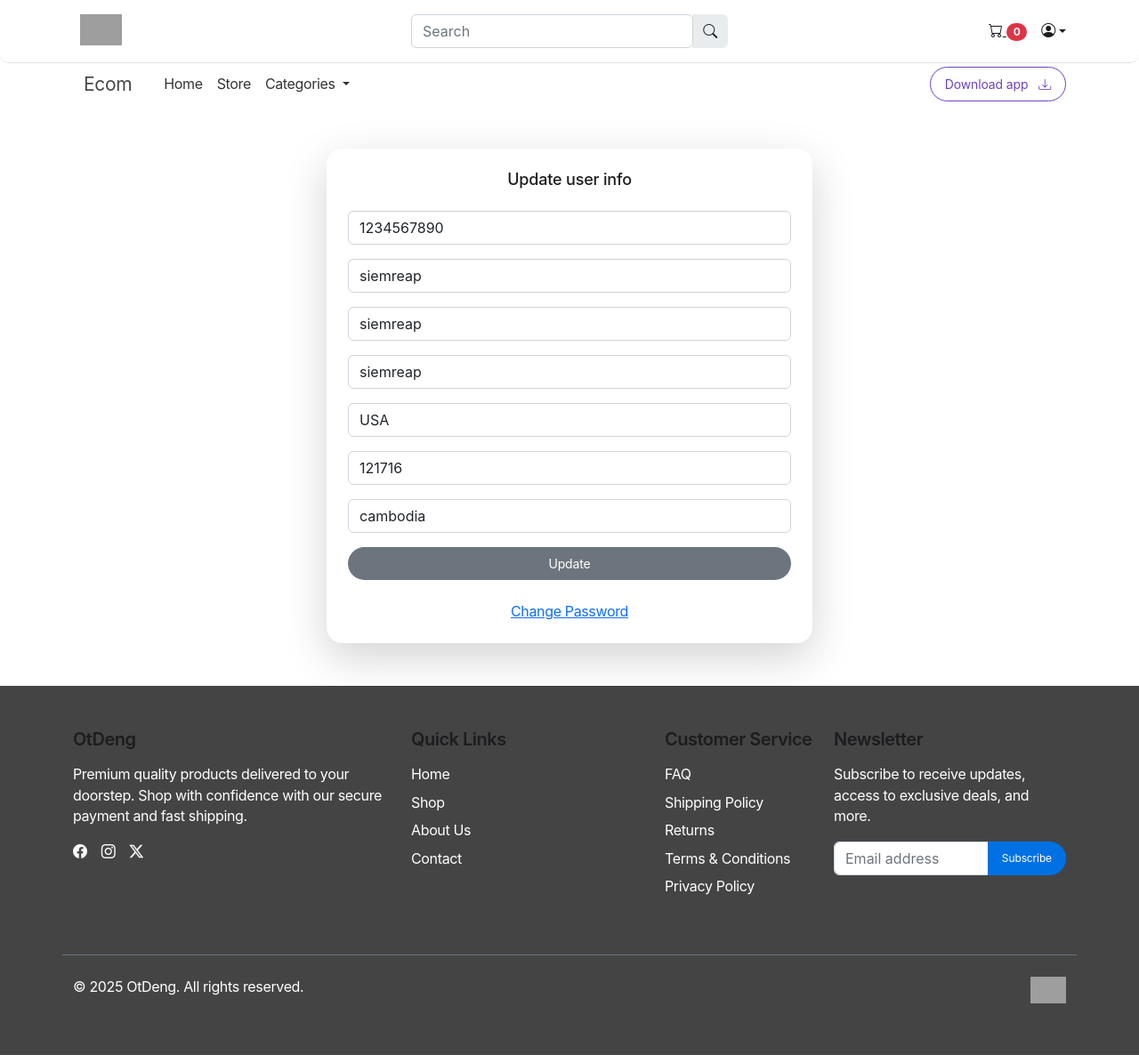
After one commit to NatKimSreng/Shop, a Django app: page /update_info/ in a window 1280 px wide. The commit adds this page. Shown: the whole page at 89% size. Run offline with Django 5.2, Linux system fonts and the light colour scheme; a user stored in the database is signed in; data comes from the database, SQL or seed files in the repository; both versions use the stored data as it was after the commit; grey boxes are pictures that could not be loaded.

Commit message:
add user info

```diff
--- a/store/admin.py
+++ b/store/admin.py
@@ -8,6 +8,7 @@ admin.site.register(Category)
 admin.site.register(Customer)
 admin.site.register(Product)
 admin.site.register(Order)
+admin.site.register(Profile)
 
 class ProfileInline(admin.StackedInline):
 	model = Profile
--- a/store/forms.py
+++ b/store/forms.py
@@ -1,6 +1,7 @@
 from django.contrib.auth.models import User
 from django.contrib.auth.forms import UserCreationForm, UserChangeForm, SetPasswordForm
 from django import forms
+from .models import Profile
 
 
 
@@ -14,6 +15,7 @@ class UserInfoForm(forms.ModelForm):
 	country = forms.CharField(label="", widget=forms.TextInput(attrs={'class':'form-control', 'placeholder':'Country'}), required=False)
 
 	class Meta:
+		model = Profile
 		fields = ('phone', 'address1', 'address2', 'city', 'state', 'zipcode', 'country', )
 
 
--- a/store/models.py
+++ b/store/models.py
@@ -4,6 +4,7 @@ import datetime
 from django.contrib.auth.models import User
 from .models import *
 from django.db.models.signals import post_save
+
 
 
 class Profile(models.Model):
--- a/store/templates/store/main.html
+++ b/store/templates/store/main.html
@@ -136,6 +136,9 @@
                     <li>
                       <a class="dropdown-item" href="{% url 'update_user' %}"
                         >Profile ({{ user }})</a
+                      >
+                      <a class="dropdown-item" href="{% url 'update_info' %}"
+                        >UserInfo</a
                       >
                     </li>
                     <li>
--- /dev/null
+++ b/store/templates/store/update_info.html
@@ -0,0 +1,42 @@
+{% extends 'store/main.html' %} {% block content %}
+<div class="container my-5">
+  <div class="row justify-content-center">
+    <div class="col-md-6">
+      <div class="card shadow-lg">
+        <div class="card-body p-4">
+          <h4 class="card-title mb-4 text-center">Update user info</h4>
+
+          <!-- Messages -->
+          {% if messages %} {% for message in messages %}
+          <div
+            class="alert alert-{{ message.tags }} alert-dismissible fade show"
+            role="alert"
+          >
+            {{ message }}
+            <button
+              type="button"
+              class="btn-close"
+              data-bs-dismiss="alert"
+              aria-label="Close"
+            ></button>
+          </div>
+          {% endfor %} {% endif %}
+
+          <!-- Registration Form -->
+          <form method="POST" action="{% url 'update_info' %}">
+            {% csrf_token %} {{ form.as_p }}
+            <div class="d-grid">
+              <button type="submit" class="btn btn-secondary">Update</button>
+            </div>
+          </form>
+        </div>
+        <div class="card-footer text-center">
+          <p class="mb-0">
+            <a href="{%url 'update_password'%}">Change Password</a>
+          </p>
+        </div>
+      </div>
+    </div>
+  </div>
+</div>
+{% endblock %}
--- a/store/urls.py
+++ b/store/urls.py
@@ -13,6 +13,7 @@ urlpatterns = [
 	path('register/', views.registerPage, name="register"),
  	path('update_password/', views.update_password, name="update_password"),
 	path('update_user/', views.update_user, name="update_user"),
+	path('update_info/', views.update_info, name="update_info"),
 	path('product/<int:pk>/', views.product, name="product"),
 	path('category/<str:foo>/', views.category, name="category"),
 ]
--- a/store/views.py
+++ b/store/views.py
@@ -1,5 +1,6 @@
 from django.shortcuts import render, redirect
 from .models import *
+from .models import Product, Category, Profile
 from django.contrib.auth import authenticate, login, logout
 from django.contrib import messages
 from django.contrib.auth.models import User
@@ -7,6 +8,21 @@ from django.contrib.auth.forms import UserCreationForm
 from django import forms
 from .forms import SignUpForm, UpdateUserForm, ChangePasswordForm, UserInfoForm
 # Create your views here.
+
+def update_info(request):
+    if request.user.is_authenticated:
+        current_user = Profile.objects.get(user__id=request.user.id)
+        form = UserInfoForm(request.POST or None , instance=current_user)
+
+        if form.is_valid():
+            form.save()
+            messages.success(request, 'User updated')
+            return redirect('store')
+        return render(request, 'store/update_info.html',{'form': form})
+    else:
+        messages.error(request, 'You need to be logged in to update your profile')
+        return redirect('login')
+
 def update_user(request):
     if request.user.is_authenticated:
         current_user = User.objects.get(id=request.user.id)
```
Also changed, not shown: db.sqlite3.
